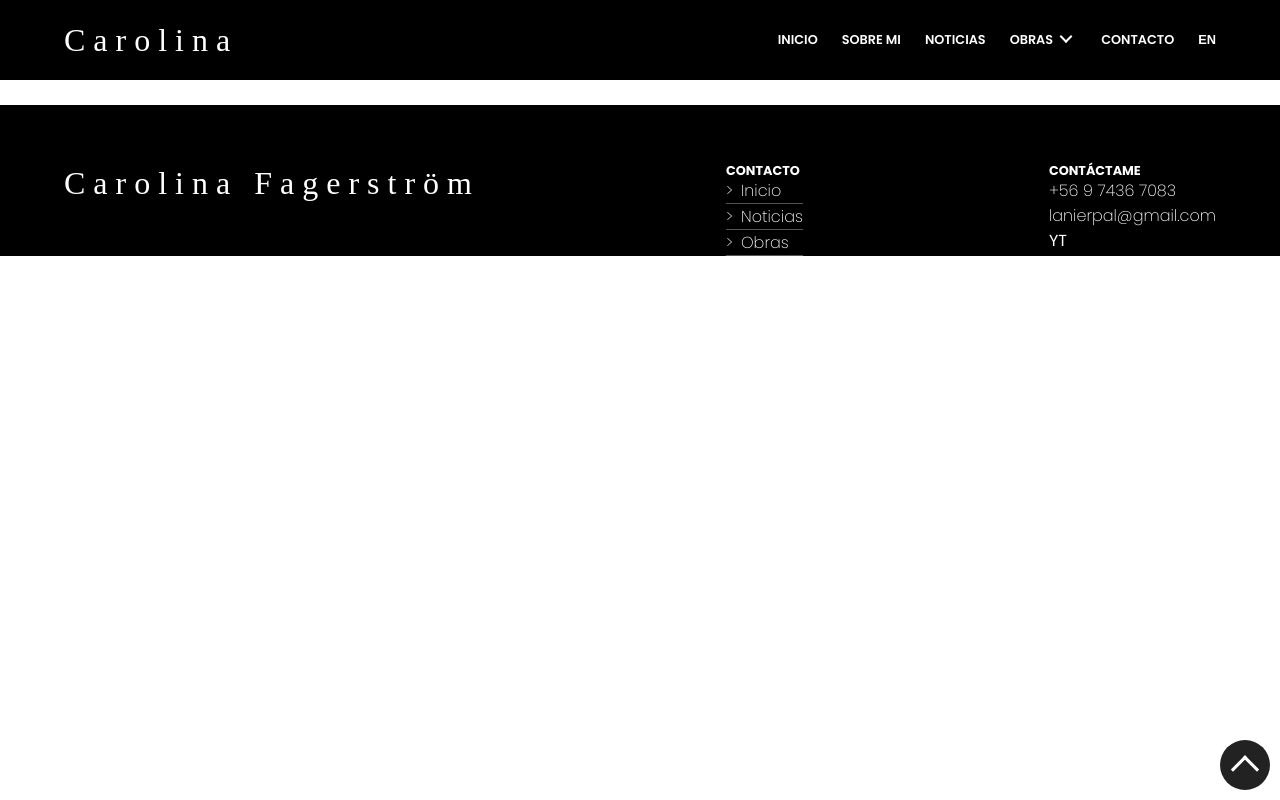
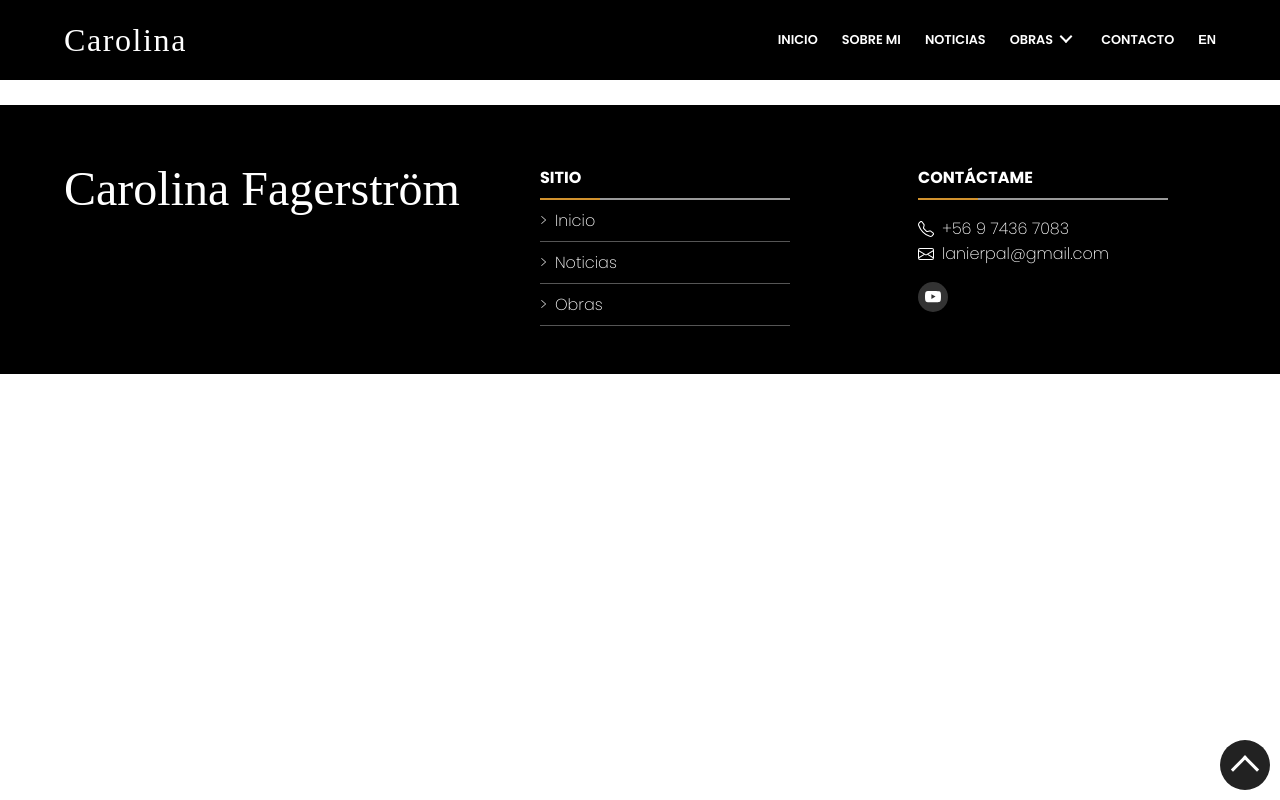
Before and after one commit to JJ1313/carolinaFagerstrom-react, a React (Vite) app: page /news in a window 1280 px wide. Built offline with nearby package versions, Linux system fonts and the light colour scheme; the HTML template or start-up script is replaced by a standard one; a web font is replaced by a local one.

Commit message:
Finaliza footer

```diff
--- a/src/assets/css/footer.css
+++ b/src/assets/css/footer.css
@@ -1,16 +1,83 @@
 #footer {
+  grid-template-columns: repeat(1, 1fr);
+
+  &>div {
+    min-width: 250px;
+  }
+
+  & h3 {
+    border-bottom: 2px solid var(--clr-gray);
+    position: relative;
+
+
+    &::after {
+      content: '';
+      width: 60px;
+      height: 2px;
+      background: var(--clr-alert);
+      position: absolute;
+      bottom: -2px;
+      left: 0;
+    }
+  }
+
   & .navbar {
+
     & li {
       border-bottom: 1px solid var(--clr-gray-5);
-
-
     }
 
     & div {
+
       &::before {
         content: '>';
         margin-inline-end: 0.5rem;
       }
     }
   }
+
+  .social-icons {
+    &>li {
+      width: 30px;
+      height: 30px;
+      background: var(--clr-black-3);
+      border-radius: 50%;
+
+
+      &>a {
+        width: 30px;
+        height: 30px;
+        display: grid;
+        place-content: center;
+
+        &:hover svg {
+          fill: var(--clr-alert);
+        }
+      }
+    }
+  }
+
+  svg {
+    fill: var(--clr-white);
+    display: grid;
+    place-content: center;
+    transition: all 0.3s ease-in-out;
+  }
 }
+
+@media (width > 600px) {
+  #footer {
+    & h2 {
+      grid-column-end: span 2;
+    }
+  }
+}
+
+@media (width > 900px) {
+  #footer {
+    & h2 {
+      grid-column-end: span 1;
+    }
+
+  }
+}
--- a/src/assets/css/styles.css
+++ b/src/assets/css/styles.css
@@ -2,7 +2,7 @@
 
 /* ------ Headers ------  */
 .h1 {
-  font-size: 1.5rem;
+  font-size: 2rem;
   letter-spacing: 0.1rem;
 }
 
@@ -54,6 +54,14 @@
   flex-direction: column !important;
 }
 
+.flex-row {
+  flex-direction: row !important;
+}
+
+.flex-wrap {
+  flex-wrap: wrap;
+}
+
 /* ------ Align items ------  */
 .align-items-center {
   align-items: center !important;
@@ -95,8 +103,16 @@
 }
 
 /* --- bottom */
+.mb-0p5 {
+  margin-bottom: 0.5rem !important;
+}
+
 .mb-1 {
   margin-bottom: 1rem !important;
+}
+
+.mb-1p5 {
+  margin-bottom: 1.5rem !important;
 }
 
 .mb-2 {
@@ -138,6 +154,9 @@
   margin-inline: auto !important;
 }
 
+.me-0p {
+  margin-inline-end: 0.1rem;
+}
 
 /* ------ Padding ------ */
 /* --- top */
@@ -154,8 +173,20 @@
 }
 
 /* --- bottom */
+.pb-0p5 {
+  padding-block-end: 0.5rem !important;
+}
+
 .pb-1 {
   padding-block-end: 1rem !important;
+}
+
+.pb-2 {
+  padding-block-end: 2rem !important;
+}
+
+.pb-3 {
+  padding-block-end: 3rem !important;
 }
 
 /* --- inline */
@@ -173,6 +204,10 @@
 
 .px-1 {
   padding-inline: 1rem !important;
+}
+
+.py-0p5 {
+  padding-block: 0.5rem !important;
 }
 
 /* --- all */
@@ -396,10 +431,7 @@
 
 /* ------ Large ------ */
 @media (width > 900px) {
-  .h1 {
-    font-size: 2rem;
-    letter-spacing: 0.5rem;
-  }
+
 
   .section {
     padding-inline: 3rem !important;
--- a/src/components/Footer.jsx
+++ b/src/components/Footer.jsx
@@ -2,26 +2,39 @@ import "../assets/css/footer.css"
 
 export function Footer() {
   return (
-    <footer id="footer" className="d-flex bg-black-0 pt-3p75 txt-white mt-5 justify-content-between px-4">
-      <h2 className="h1 ff-hand"><a href="/" className="link">Carolina Fagerström</a></h2>
-      <div>
-        <h3 className="txt-upper fs-0p8 fw-700">Contacto</h3>
+    <>
+      <footer id="footer" className="d-grid cols cols-md-2 cols-lg-3 bg-black-0 pt-3p75 txt-white mt-5 justify-content-center px-4 pb-3 g-2">
+        <h2 className="fs-3 ff-hand txt-center"><a href="/" className="link">Carolina Fagerström</a></h2>
+        <div className="mx-auto">
+          <h3 className="txt-upper fw-700 pb-0p5">Sitio</h3>
           <ul className="navbar">
-          <li><a href="/" className="link fw-300"><div>Inicio</div></a></li>
-          <li><a href="/news" className="link fw-300"><div>Noticias</div></a></li>
-          <li><a href="/work" className="link fw-300"><div>Obras</div></a></li>
+            <li className="py-0p5"><a href="/" className="link fw-300 "><div>Inicio</div></a></li>
+            <li className="py-0p5"><a href="/news" className="link fw-300 "><div>Noticias</div></a></li>
+            <li className="py-0p5"><a href="/work" className="link fw-300 "><div>Obras</div></a></li>
           </ul>
         </div>
-      <div>
-        <h3 className="txt-upper fs-0p8 fw-700">Contáctame</h3>
-        <ul>
-          <li><a href="tel:+56974367083" className="link fw-300">+56 9 7436 7083</a></li>
-          <li><a href="mailto:lanierpal@gmail.com" className="link fw-300">lanierpal@gmail.com</a></li>
+        <div className="mx-auto">
+          <h3 className="txt-upper fw-700 mb-1 pb-0p5">Contáctame</h3>
+          <ul className="contact-info">
+            <li><a href="tel:+56974367083" className="link fw-300 d-flex flex-row align-items-center g-0p5"><svg width="16" height="16"><use href="#icon-phone"></use></svg> +56 9 7436 7083</a></li>
+            <li><a href="mailto:lanierpal@gmail.com" className="link fw-300 d-flex flex-row  align-items-center g-0p5"><svg width="16" height="16"><use href="#icon-mail"></use></svg>   lanierpal@gmail.com</a></li>
           </ul>
-        <ul>
-          <li><a href="https://www.youtube.com/@carolinafagerstrom" target="_blank">YT</a></li>
+          <ul className="social-icons mt-1">
+            <li><a href="https://www.youtube.com/@carolinafagerstrom" target="_blank"><svg width="16" height="16"><use href="#icon-youtube"></use></svg></a></li>
           </ul>
         </div>
       </footer>
+      <svg className="d-none" viewBox="0 0 16 16">
+        <g id="icon-youtube">
+          <path d="M8.051 1.999h.089c.822.003 4.987.033 6.11.335a2.01 2.01 0 0 1 1.415 1.42c.101.38.172.883.22 1.402l.01.104.022.26.008.104c.065.914.073 1.77.074 1.957v.075c-.001.194-.01 1.108-.082 2.06l-.008.105-.009.104c-.05.572-.124 1.14-.235 1.558a2.01 2.01 0 0 1-1.415 1.42c-1.16.312-5.569.334-6.18.335h-.142c-.309 0-1.587-.006-2.927-.052l-.17-.006-.087-.004-.171-.007-.171-.007c-1.11-.049-2.167-.128-2.654-.26a2.01 2.01 0 0 1-1.415-1.419c-.111-.417-.185-.986-.235-1.558L.09 9.82l-.008-.104A31 31 0 0 1 0 7.68v-.123c.002-.215.01-.958.064-1.778l.007-.103.003-.052.008-.104.022-.26.01-.104c.048-.519.119-1.023.22-1.402a2.01 2.01 0 0 1 1.415-1.42c.487-.13 1.544-.21 2.654-.26l.17-.007.172-.006.086-.003.171-.007A100 100 0 0 1 7.858 2zM6.4 5.209v4.818l4.157-2.408z" />
+        </g>
+        <g id="icon-phone">
+          <path d="M3.654 1.328a.678.678 0 0 0-1.015-.063L1.605 2.3c-.483.484-.661 1.169-.45 1.77a17.6 17.6 0 0 0 4.168 6.608 17.6 17.6 0 0 0 6.608 4.168c.601.211 1.286.033 1.77-.45l1.034-1.034a.678.678 0 0 0-.063-1.015l-2.307-1.794a.68.68 0 0 0-.58-.122l-2.19.547a1.75 1.75 0 0 1-1.657-.459L5.482 8.062a1.75 1.75 0 0 1-.46-1.657l.548-2.19a.68.68 0 0 0-.122-.58zM1.884.511a1.745 1.745 0 0 1 2.612.163L6.29 2.98c.329.423.445.974.315 1.494l-.547 2.19a.68.68 0 0 0 .178.643l2.457 2.457a.68.68 0 0 0 .644.178l2.189-.547a1.75 1.75 0 0 1 1.494.315l2.306 1.794c.829.645.905 1.87.163 2.611l-1.034 1.034c-.74.74-1.846 1.065-2.877.702a18.6 18.6 0 0 1-7.01-4.42 18.6 18.6 0 0 1-4.42-7.009c-.362-1.03-.037-2.137.703-2.877z" />
+        </g>
+        <g id="icon-mail">
+          <path d="M0 4a2 2 0 0 1 2-2h12a2 2 0 0 1 2 2v8a2 2 0 0 1-2 2H2a2 2 0 0 1-2-2zm2-1a1 1 0 0 0-1 1v.217l7 4.2 7-4.2V4a1 1 0 0 0-1-1zm13 2.383-4.708 2.825L15 11.105zm-.034 6.876-5.64-3.471L8 9.583l-1.326-.795-5.64 3.47A1 1 0 0 0 2 13h12a1 1 0 0 0 .966-.741M1 11.105l4.708-2.897L1 5.383z" />
+        </g>
+      </svg>
+    </>
   )
 }
```
Lines whose indentation alone changed are shown as unchanged.
